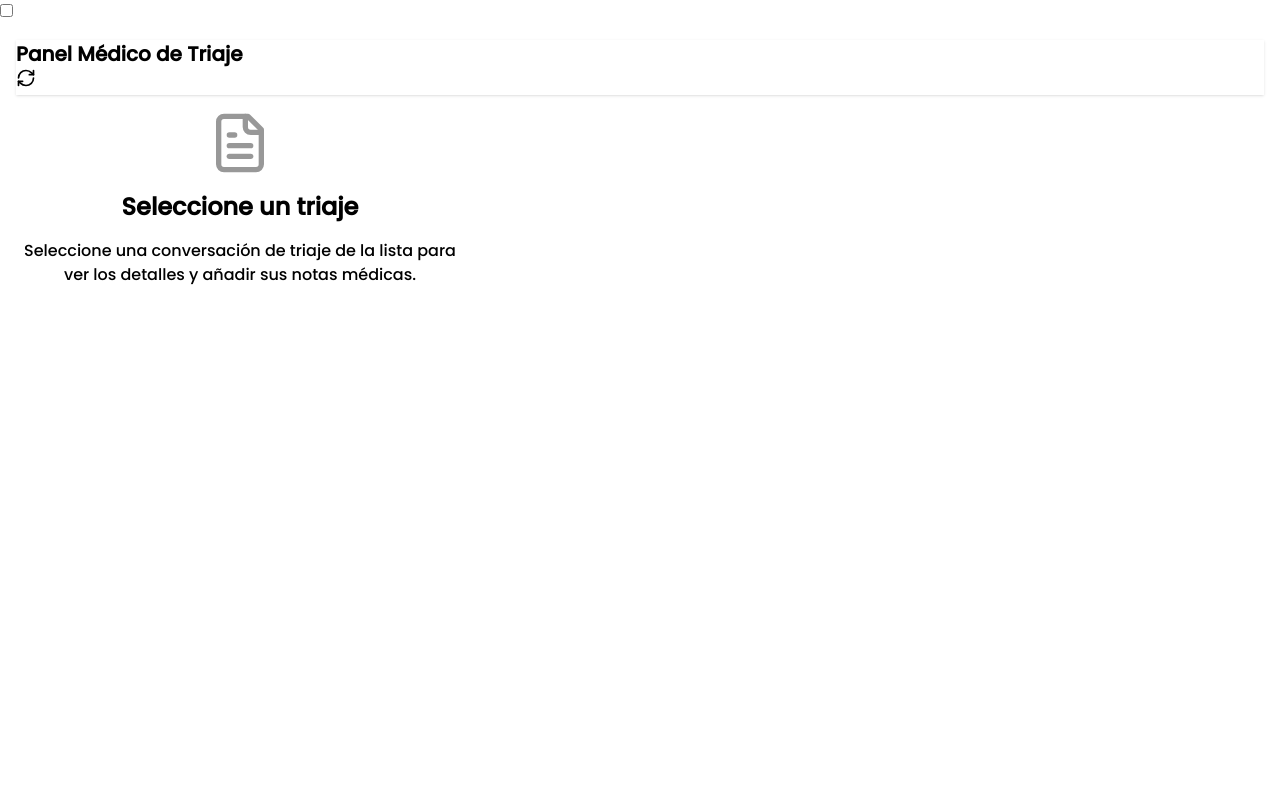
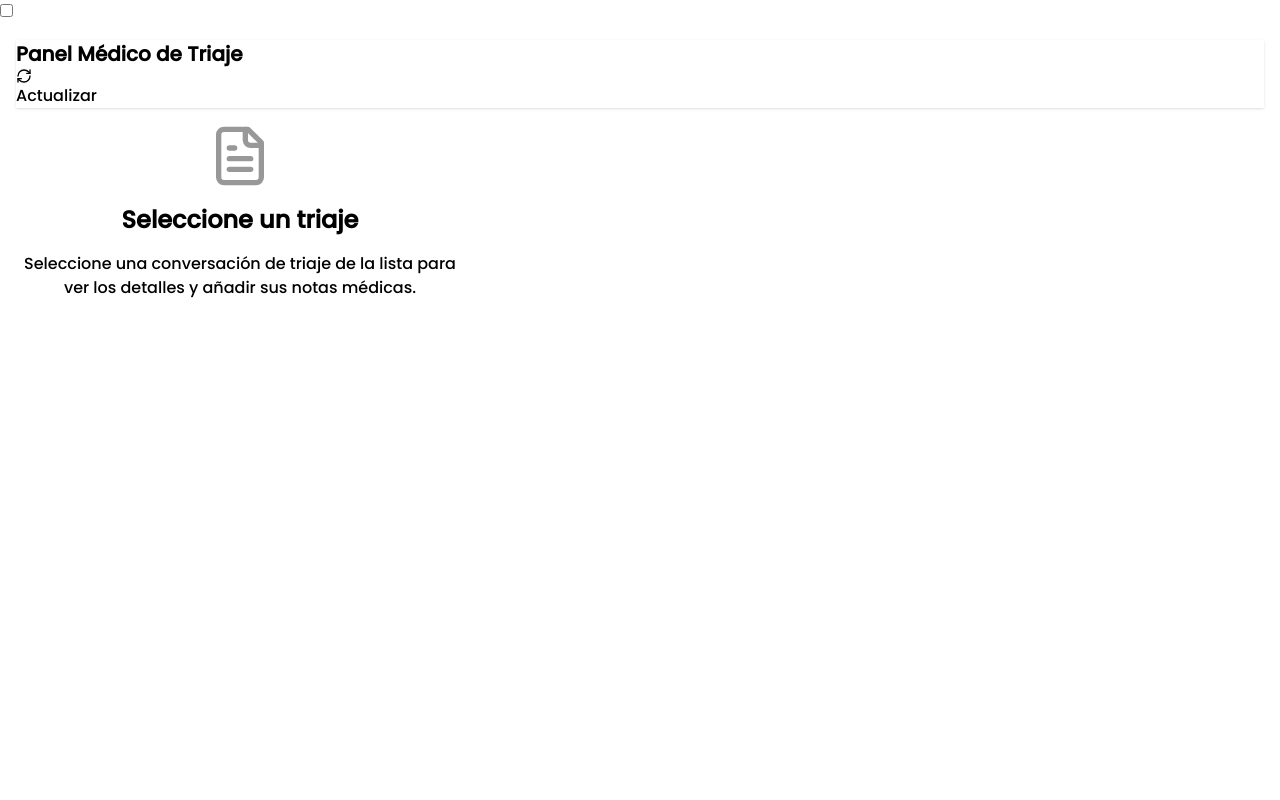
Before and after one commit to juanesmontoya/triage_web, a React (Vite) app in the folder Frontend/: page /panelmedico in a window 1280 px wide. Shown: the top 800 px of the page. Built offline with nearby package versions, Linux system fonts and the light colour scheme.

Commit message:
Correcion de navbar de panel medico - cambio de colores de boton iniciar triage - cambios en pag sintomas

```diff
--- a/Frontend/src/components/Banner.jsx
+++ b/Frontend/src/components/Banner.jsx
@@ -186,7 +186,7 @@ function Banner() {
                 <button
                   type="submit"
                   disabled={isLoading}
-                  className="btn btn-primary flex-1 sm:flex-none sm:min-w-[140px]"
+                  className="btn btn-info flex-1 sm:flex-none sm:min-w-[140px]"
                 >
                   {isLoading ? 'Verificando...' : 'Iniciar Triage'}
                 </button>
--- a/Frontend/src/components/Panelmedico.jsx
+++ b/Frontend/src/components/Panelmedico.jsx
@@ -1,30 +1,7 @@
 import React, { useState, useEffect } from 'react';
 import { Clock, CheckCircle, AlertTriangle, User, Search, LogOut, RefreshCw, FileText, Calendar, Download, Edit, Save, X } from 'lucide-react';
-
-function Logout() {
-    const handleLogout = () => {
-        try {
-            localStorage.removeItem("Users");
-            localStorage.removeItem("doctorAuth");
-
-            setTimeout(() => {
-                window.location.reload();
-            }, 1000);
-        } catch (error) {
-            console.error("Error during logout:", error);
-        }
-    };
-    return (
-        <div>
-            <button className='px-3 py-2 bg-red-500 text-white rounded-md cursor-pointer'
-                onClick={handleLogout}>
-                Logout
-            </button>
-        </div>
-    )
-}
-
-export { Logout }
+import { useAuth } from '../context/AuthProvider';
+import toast from 'react-hot-toast';
 
 const Panelmedico = () => {
     const [conversations, setConversations] = useState([]);
@@ -37,6 +14,26 @@ const Panelmedico = () => {
     const [isEditingPatient, setIsEditingPatient] = useState(false);
     const [editedPatient, setEditedPatient] = useState({});
     const [notification, setNotification] = useState({ show: false, message: '', type: 'success' });
+    const [authUser, setAuthUser] = useAuth();
+
+    // Función de logout personalizada para redirigir a home
+    const handleLogout = () => {
+        try {
+            setAuthUser({
+                ...authUser,
+                user: null,
+            });
+            localStorage.removeItem("Users");
+            localStorage.removeItem("doctorAuth");
+            toast.success("Sesión cerrada exitosamente");
+
+            setTimeout(() => {
+                window.location.href = "/"; // Redirigir a home
+            }, 1500);
+        } catch (error) {
+            toast.error("Error al cerrar sesión: " + error);
+        }
+    };
 
     // Función para mostrar notificaciones
     const showNotification = (message, type = 'success') => {
@@ -510,11 +507,30 @@ const Panelmedico = () => {
                         <div className="text-xl font-bold text-secondary">Panel Médico de Triaje</div>
                     </div>
                     <div className="flex-none">
-                        <button className="btn btn-ghost" onClick={loadConversations}>
-                            <RefreshCw className="w-5 h-5" />
-                        </button>
-                        <label htmlFor="my-drawer-2" className="btn btn-primary drawer-button lg:hidden">
-                            <svg xmlns="http://www.w3.org/2000/svg" className="h-5 w-5" fill="none" viewBox="0 0 24 24" stroke="currentColor"><path strokeLinecap="round" strokeLinejoin="round" strokeWidth="2" d="M4 6h16M4 12h16M4 18h7" /></svg>
+                        <div className="flex items-center gap-2">
+                            <button
+                                className="btn btn-ghost gap-2"
+                                onClick={loadConversations}
+                                title="Actualizar lista de triajes"
+                            >
+                                <RefreshCw className="w-4 h-4" />
+                                <span className="hidden sm:inline">Actualizar</span>
+                            </button>
+
+                            <button
+                                className="btn btn-error gap-2 text-white"
+                                onClick={handleLogout}
+                                title="Cerrar sesión"
+                            >
+                                <LogOut className="w-4 h-4" />
+                                <span className="hidden sm:inline">Logout</span>
+                            </button>
+                        </div>
+
+                        <label htmlFor="my-drawer-2" className="btn btn-primary drawer-button lg:hidden ml-2">
+                            <svg xmlns="http://www.w3.org/2000/svg" className="h-5 w-5" fill="none" viewBox="0 0 24 24" stroke="currentColor">
+                                <path strokeLinecap="round" strokeLinejoin="round" strokeWidth="2" d="M4 6h16M4 12h16M4 18h7" />
+                            </svg>
                         </label>
                     </div>
                 </div>
--- a/Frontend/src/components/Sintomas.jsx
+++ b/Frontend/src/components/Sintomas.jsx
@@ -1,5 +1,6 @@
 import React, { useState, useEffect, useRef } from 'react';
 import { Mic, MicOff, Send, Home, Volume2, MessageSquare, User, Stethoscope } from 'lucide-react';
+import toast from 'react-hot-toast';
 
 const Sintomas = () => {
   const [messages, setMessages] = useState([]);
@@ -37,7 +38,7 @@ const Sintomas = () => {
       console.log('Paciente cargado:', patient);
     } else {
       // Si no hay paciente registrado, redirigir a home
-      alert('No hay información de paciente. Redirigiendo al inicio...');
+      toast.alert('No hay información de paciente. Redirigiendo al inicio...');
       setTimeout(() => {
         window.location.href = '/';
       }, 2000);
```
